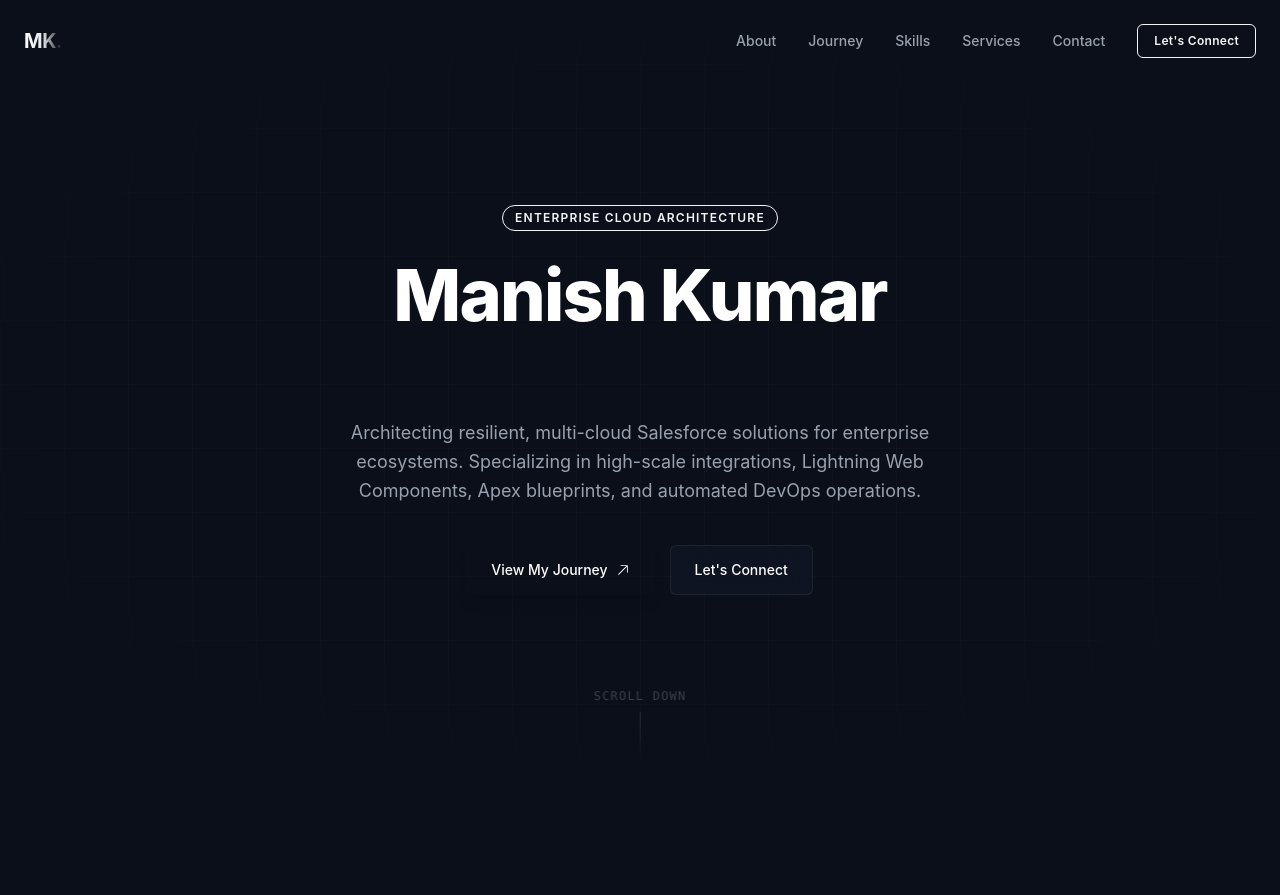
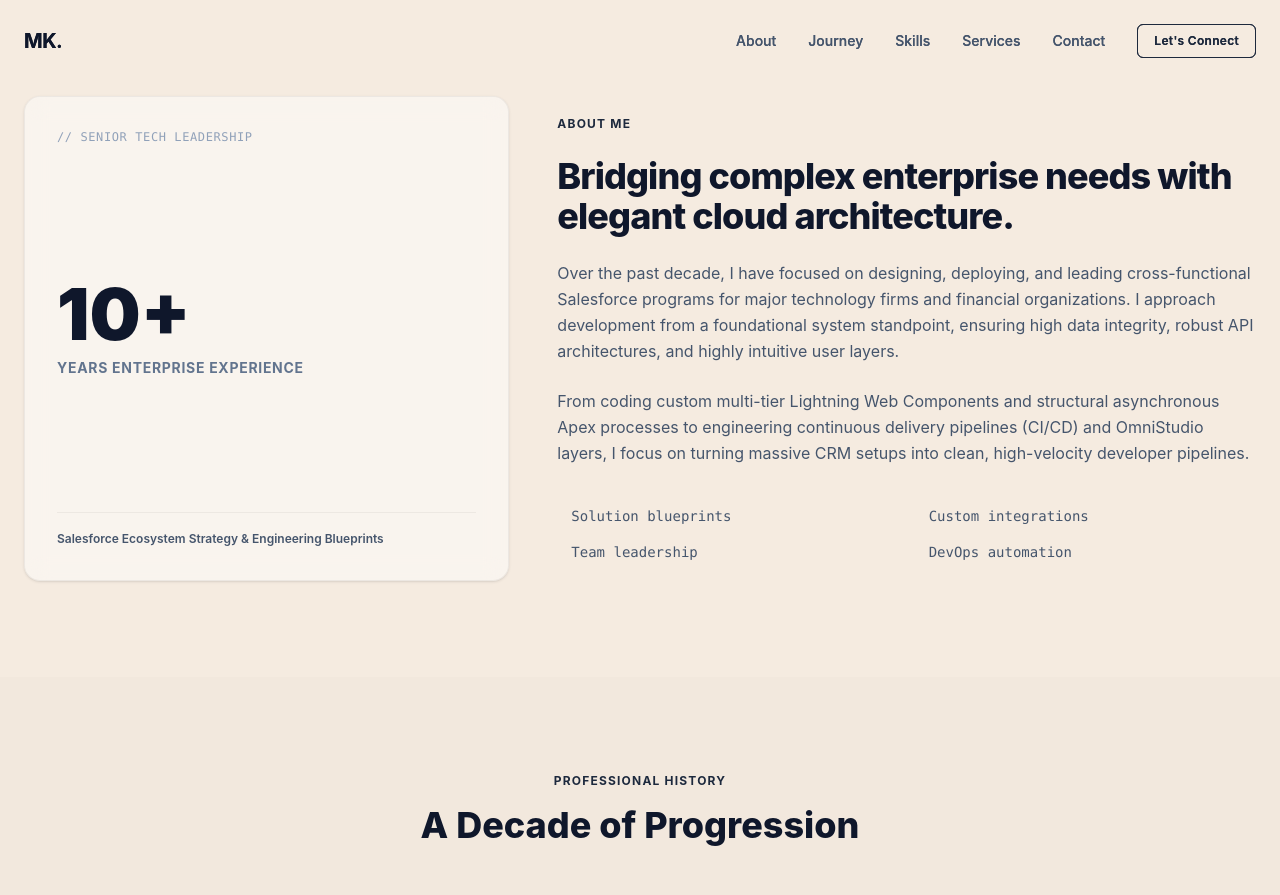
Before and after one commit to manishkumar9/manish-portfolio, a React (Vite) app: page / in a window 1280 px wide. Shown: the top 895 px of the page. Built offline with nearby package versions, Linux system fonts and the light colour scheme.

Commit message:
fix: resolve module dependencies and cleanup unused skill tokens

```diff
--- a/src/App.tsx
+++ b/src/App.tsx
@@ -9,11 +9,11 @@
 
 export default function App(): ReactNode {
   return (
-    <div className="min-h-screen bg-sfDark text-gray-100 font-sans selection:bg-sfElectric/30 overflow-x-hidden">
-      {/* Background Subtle Mesh Gradient */}
+    <div className="min-h-screen bg-[#f5ebe0] text-slate-800 font-sans selection:bg-sfElectric/20 overflow-x-hidden">
+      {/* Background Ambient Warm/Cool Accents */}
       <div className="fixed inset-0 pointer-events-none z-0 overflow-hidden">
-        <div className="absolute top-[-10%] left-[-10%] w-[50%] h-[50%] rounded-full bg-sfElectric/5 blur-[120px]" />
-        <div className="absolute bottom-[-10%] right-[-10%] w-[50%] h-[50%] rounded-full bg-sfCyan/5 blur-[120px]" />
+        <div className="absolute top-[-10%] left-[-10%] w-[50%] h-[50%] rounded-full bg-sfElectric/8 blur-[130px]" />
+        <div className="absolute bottom-[-10%] right-[-10%] w-[50%] h-[50%] rounded-full bg-sfCyan/4 blur-[130px]" />
       </div>
 
       <div className="relative z-10">
@@ -25,7 +25,7 @@
         <section id="services"><Services /></section>
         <section id="contact"><ContactMe /></section>
 
-        <footer className="py-8 text-center text-xs text-gray-500 border-t border-white/5 bg-sfDark/80 backdrop-blur-md">
+        <footer className="py-8 text-center text-xs text-slate-500 border-t border-black/5 bg-[#f5ebe0]/80 backdrop-blur-md">
           © {new Date().getFullYear()} Manish Kumar. Built with React + TypeScript + Tailwind. Hosted via Cloudflare Pages.
         </footer>
       </div>
--- a/src/components/AboutMe.tsx
+++ b/src/components/AboutMe.tsx
@@ -14,19 +14,17 @@
           transition={{ duration: 0.6 }}
           className="lg:col-span-5 relative"
         >
-          <div className="w-full aspect-square rounded-2xl bg-gradient-to-br from-gray-800 to-gray-900 border border-white/5 flex flex-col justify-between p-8 glass-panel overflow-hidden relative group">
-            {/* Ambient Background Glow inside Placeholder */}
-            <div className="absolute top-0 right-0 w-32 h-32 bg-sfElectric/10 rounded-full blur-2xl group-hover:bg-sfElectric/20 transition-all duration-500" />
+          <div className="w-full aspect-square rounded-2xl bg-white/40 border border-black/[0.04] flex flex-col justify-between p-8 glass-panel overflow-hidden relative group shadow-sm">
+            <div className="absolute top-0 right-0 w-32 h-32 bg-sfElectric/5 rounded-full blur-2xl group-hover:bg-sfElectric/10 transition-all duration-500" />
 
-            <div className="text-xs font-mono text-gray-500 uppercase tracking-wider">// Senior Tech Leadership</div>
+            <div className="text-xs font-mono text-slate-400 uppercase tracking-wider">// Senior Tech Leadership</div>
 
             <div>
-              <div className="text-7xl font-black text-transparent bg-clip-text bg-gradient-to-r from-white via-gray-300 to-sfElectric">10+</div>
-              <div className="text-sm font-semibold text-gray-400 tracking-wider uppercase mt-2">Years Enterprise Experience</div>
+              <div className="text-7xl font-black text-slate-900">10+</div>
+              <div className="text-sm font-bold text-slate-500 tracking-wider uppercase mt-2">Years Enterprise Experience</div>
             </div>
 
-            <div className="text-xs text-gray-400 font-medium leading-relaxed border-t border-white/5 pt-4">
-              {/* TODO: Replace profile placeholder path or metadata */}
+            <div className="text-xs text-slate-600 font-semibold leading-relaxed border-t border-black/[0.05] pt-4">
               Salesforce Ecosystem Strategy & Engineering Blueprints
             </div>
           </div>
@@ -41,28 +39,27 @@
           className="lg:col-span-7 space-y-6"
         >
           <h2 className="text-xs font-bold uppercase tracking-widest text-sfElectric">About Me</h2>
-          <h3 className="text-3xl sm:text-4xl font-extrabold text-white tracking-tight">
+          <h3 className="text-3xl sm:text-4xl font-extrabold text-slate-900 tracking-tight">
             Bridging complex enterprise needs with elegant cloud architecture.
           </h3>
-          <p className="text-gray-400 text-base leading-relaxed">
-            {/* TODO: Replace placeholder details with full career overview */}
+          <p className="text-slate-600 text-base leading-relaxed">
             Over the past decade, I have focused on designing, deploying, and leading cross-functional Salesforce programs for major technology firms and financial organizations. I approach development from a foundational system standpoint, ensuring high data integrity, robust API architectures, and highly intuitive user layers.
           </p>
-          <p className="text-gray-400 text-base leading-relaxed">
+          <p className="text-slate-600 text-base leading-relaxed">
             From coding custom multi-tier Lightning Web Components and structural asynchronous Apex processes to engineering continuous delivery pipelines (CI/CD) and OmniStudio layers, I focus on turning massive CRM setups into clean, high-velocity developer pipelines.
           </p>
 
-          <div className="grid grid-cols-2 gap-4 pt-4 text-sm font-mono text-gray-400">
-            <div className="flex items-center gap-2">
+          <div className="grid grid-cols-2 gap-4 pt-4 text-sm font-mono text-slate-600">
+            <div className="flex items-center gap-2 font-medium">
               <span className="w-1.5 h-1.5 rounded-full bg-sfElectric" /> Solution blueprints
             </div>
-            <div className="flex items-center gap-2">
+            <div className="flex items-center gap-2 font-medium">
               <span className="w-1.5 h-1.5 rounded-full bg-sfElectric" /> Custom integrations
             </div>
-            <div className="flex items-center gap-2">
+            <div className="flex items-center gap-2 font-medium">
               <span className="w-1.5 h-1.5 rounded-full bg-sfElectric" /> Team leadership
             </div>
-            <div className="flex items-center gap-2">
+            <div className="flex items-center gap-2 font-medium">
               <span className="w-1.5 h-1.5 rounded-full bg-sfElectric" /> DevOps automation
             </div>
           </div>
--- a/src/components/HeroSection.tsx
+++ b/src/components/HeroSection.tsx
@@ -1,72 +1,64 @@
-import { type ReactNode } from 'react';
-import { motion } from 'framer-motion';
-import { HiArrowUpRight } from 'react-icons/hi2';
+import { useState, useEffect, type ReactNode } from 'react';
+import { HiMenuAlt3, HiX } from 'react-icons/hi';
 
-export default function HeroSection(): ReactNode {
+export default function Navbar(): ReactNode {
+  const [isOpen, setIsOpen] = useState(false);
+  const [scrolled, setScrolled] = useState(false);
+
+  useEffect(() => {
+    const handleScroll = () => {
+      setScrolled(window.scrollY > 20);
+    };
+    window.addEventListener('scroll', handleScroll);
+    return () => window.removeEventListener('scroll', handleScroll);
+  }, []);
+
+  const navLinks = [
+    { name: 'About', href: '#about' },
+    { name: 'Journey', href: '#journey' },
+    { name: 'Skills', href: '#skills' },
+    { name: 'Services', href: '#services' },
+    { name: 'Contact', href: '#contact' },
+  ];
+
   return (
-    <div className="h-screen w-full flex items-center justify-center relative px-6 text-center overflow-hidden">
-      {/* Animated Subtle Digital Grid Background */}
-      <div className="absolute inset-0 bg-[linear-gradient(to_right,rgba(255,255,255,0.02)_1px,transparent_1px),linear-gradient(to_bottom,rgba(255,255,255,0.02)_1px,transparent_1px)] bg-[size:4rem_4rem] [mask-image:radial-gradient(ellipse_60%_50%_at_50%_50%,#000_70%,transparent_100%)]" />
+    <nav className={`fixed top-0 left-0 w-full z-50 transition-all duration-300 ${scrolled ? 'glass-panel py-4 shadow-sm shadow-black/[0.02]' : 'bg-transparent py-6'}`}>
+      <div className="max-w-7xl mx-auto px-6 flex justify-between items-center">
+        <a href="#hero" className="text-xl font-bold tracking-tight text-slate-900">
+          MK<span className="text-sfElectric">.</span>
+        </a>
 
-      <div className="max-w-4xl relative z-10 flex flex-col items-center">
-        <motion.div
-          initial={{ opacity: 0, y: 15 }}
-          animate={{ opacity: 1, y: 0 }}
-          transition={{ duration: 0.6 }}
-          className="px-3 py-1 mb-6 border border-sfElectric/30 bg-sfElectric/10 text-sfElectric rounded-full text-xs font-semibold uppercase tracking-widest"
-        >
-          {/* TODO: Replace with real brand context if desired */}
-          Enterprise Cloud Architecture
-        </motion.div>
-
-        <motion.h1
-          initial={{ opacity: 0, y: 20 }}
-          animate={{ opacity: 1, y: 0 }}
-          transition={{ duration: 0.8, delay: 0.1 }}
-          className="text-4xl sm:text-6xl md:text-7xl font-extrabold tracking-tight text-white mb-6 leading-[1.1]"
-        >
-          {/* TODO: Replace with real user branding details */}
-          Manish Kumar
-        </motion.h1>
-
-        <motion.h2
-          initial={{ opacity: 0, y: 20 }}
-          animate={{ opacity: 1, y: 0 }}
-          transition={{ duration: 0.8, delay: 0.2 }}
-          className="text-xl sm:text-3xl font-medium mb-6 text-transparent bg-clip-text bg-gradient-to-r from-sfElectric to-sfCyan"
-        >
-          Salesforce Architect & Lead Developer
-        </motion.h2>
-
-        <motion.p
-          initial={{ opacity: 0, y: 20 }}
-          animate={{ opacity: 1, y: 0 }}
-          transition={{ duration: 0.8, delay: 0.3 }}
-          className="text-base sm:text-lg text-gray-400 max-w-2xl mb-10 leading-relaxed"
-        >
-          {/* TODO: Replace with real custom tagline */}
-          Architecting resilient, multi-cloud Salesforce solutions for enterprise ecosystems. Specializing in high-scale integrations, Lightning Web Components, Apex blueprints, and automated DevOps operations.
-        </motion.p>
-
-        <motion.div
-          initial={{ opacity: 0, y: 20 }}
-          animate={{ opacity: 1, y: 0 }}
-          transition={{ duration: 0.8, delay: 0.4 }}
-          className="flex flex-col sm:flex-row gap-4"
-        >
-          <a href="#journey" className="px-6 py-3.5 bg-gradient-to-r from-sfElectric to-sfElectric/80 hover:from-sfElectric hover:to-sfCyan text-white font-medium text-sm rounded-md shadow-lg shadow-sfElectric/20 flex items-center gap-2 group transition-all duration-300">
-            View My Journey <HiArrowUpRight className="group-hover:translate-x-0.5 group-hover:-translate-y-0.5 transition-transform" />
-          </a>
-          <a href="#contact" className="px-6 py-3.5 border border-white/10 hover:border-white/20 glass-panel text-white font-medium text-sm rounded-md transition-all duration-300">
+        {/* Desktop Nav */}
+        <div className="hidden md:flex space-x-8 items-center">
+          {navLinks.map((link) => (
+            <a key={link.name} href={link.href} className="text-sm font-medium text-slate-600 hover:text-slate-900 transition-colors duration-200">
+              {link.name}
+            </a>
+          ))}
+          <a href="#contact" className="px-4 py-2 text-xs font-semibold tracking-wide border border-sfElectric text-sfElectric hover:bg-sfElectric hover:text-white transition-all duration-300 rounded-md">
             Let's Connect
           </a>
-        </motion.div>
+        </div>
+
+        {/* Mobile Toggle */}
+        <button onClick={() => setIsOpen(!isOpen)} className="md:hidden text-slate-800 hover:text-slate-900 text-2xl">
+          {isOpen ? <HiX /> : <HiMenuAlt3 />}
+        </button>
       </div>
 
-      <div className="absolute bottom-10 left-1/2 transform -translate-x-1/2 flex flex-col items-center gap-2 opacity-50">
-        <span className="text-xs uppercase tracking-widest font-mono text-gray-500">Scroll Down</span>
-        <div className="w-[1px] h-12 bg-gradient-to-b from-gray-500 to-transparent animate-pulse" />
-      </div>
-    </div>
+      {/* Mobile Drawer */}
+      {isOpen && (
+        <div className="md:hidden fixed top-[72px] left-0 w-full bg-[#f5ebe0]/98 backdrop-blur-xl border-b border-black/5 flex flex-col p-6 space-y-4 shadow-lg">
+          {navLinks.map((link) => (
+            <a key={link.name} href={link.href} onClick={() => setIsOpen(false)} className="text-base text-slate-700 hover:text-slate-900 py-2 font-medium">
+              {link.name}
+            </a>
+          ))}
+          <a href="#contact" onClick={() => setIsOpen(false)} className="w-full text-center py-3 border border-sfElectric text-sfElectric rounded-md text-sm font-medium">
+            Let's Connect
+          </a>
+        </div>
+      )}
+    </nav>
   );
 }
--- a/src/components/Navbar.tsx
+++ b/src/components/Navbar.tsx
@@ -22,16 +22,16 @@
   ];
 
   return (
-    <nav className={`fixed top-0 left-0 w-full z-50 transition-all duration-300 ${scrolled ? 'glass-panel py-4' : 'bg-transparent py-6'}`}>
+    <nav className={`fixed top-0 left-0 w-full z-50 transition-all duration-300 ${scrolled ? 'glass-panel py-4 shadow-sm shadow-black/[0.02]' : 'bg-transparent py-6'}`}>
       <div className="max-w-7xl mx-auto px-6 flex justify-between items-center">
-        <a href="#hero" className="text-xl font-bold tracking-tight text-transparent bg-clip-text bg-gradient-to-r from-white via-gray-200 to-sfElectric">
+        <a href="#hero" className="text-xl font-bold tracking-tight text-slate-900">
           MK<span className="text-sfElectric">.</span>
         </a>
 
         {/* Desktop Nav */}
         <div className="hidden md:flex space-x-8 items-center">
           {navLinks.map((link) => (
-            <a key={link.name} href={link.href} className="text-sm font-medium text-gray-400 hover:text-white transition-colors duration-200">
+            <a key={link.name} href={link.href} className="text-sm font-medium text-slate-600 hover:text-slate-900 transition-colors duration-200">
               {link.name}
             </a>
           ))}
@@ -41,20 +41,20 @@
         </div>
 
         {/* Mobile Toggle */}
-        <button onClick={() => setIsOpen(!isOpen)} className="md:hidden text-gray-300 hover:text-white text-2xl">
+        <button onClick={() => setIsOpen(!isOpen)} className="md:hidden text-slate-800 hover:text-slate-900 text-2xl">
           {isOpen ? <HiX /> : <HiMenuAlt3 />}
         </button>
       </div>
 
       {/* Mobile Drawer */}
       {isOpen && (
-        <div className="md:hidden fixed top-[72px] left-0 w-full bg-sfDark/95 backdrop-blur-xl border-b border-white/5 flex flex-col p-6 space-y-4">
+        <div className="md:hidden fixed top-[72px] left-0 w-full bg-[#f5ebe0]/98 backdrop-blur-xl border-b border-black/5 flex flex-col p-6 space-y-4 shadow-lg">
           {navLinks.map((link) => (
-            <a key={link.name} href={link.href} onClick={() => setIsOpen(false)} className="text-base text-gray-300 hover:text-white py-2">
+            <a key={link.name} href={link.href} onClick={() => setIsOpen(false)} className="text-base text-slate-700 hover:text-slate-900 py-2 font-medium">
               {link.name}
             </a>
           ))}
-          <a href="#contact" onClick={() => setIsOpen(false)} className="w-full text-center py-3 border border-sfElectric text-sfElectric rounded-md text-sm">
+          <a href="#contact" onClick={() => setIsOpen(false)} className="w-full text-center py-3 border border-sfElectric text-sfElectric rounded-md text-sm font-medium">
             Let's Connect
           </a>
         </div>
--- a/src/components/Timeline.tsx
+++ b/src/components/Timeline.tsx
@@ -9,7 +9,6 @@
 }
 
 export default function Timeline(): ReactNode {
-  // TODO: Update array block items with exact professional roles and milestone dates
   const careerData: Job[] = [
     {
       role: "Salesforce Architect & Lead Developer",
@@ -44,14 +43,14 @@
   ];
 
   return (
-    <div className="py-24 bg-gradient-to-b from-transparent to-black/20">
+    <div className="py-24 bg-black/[0.01]">
       <div className="max-w-4xl mx-auto px-6">
         <div className="text-center mb-16 space-y-4">
           <h2 className="text-xs font-bold uppercase tracking-widest text-sfElectric">Professional History</h2>
-          <h3 className="text-3xl sm:text-4xl font-extrabold text-white">A Decade of Progression</h3>
+          <h3 className="text-3xl sm:text-4xl font-extrabold text-slate-900">A Decade of Progression</h3>
         </div>
 
-        <div className="relative border-l border-white/10 ml-4 md:ml-32 space-y-12">
+        <div className="relative border-l border-black/10 ml-4 md:ml-32 space-y-12">
           {careerData.map((job, idx) => (
             <motion.div
               key={idx}
@@ -62,23 +61,23 @@
               className="relative pl-8 md:pl-12 group"
             >
               {/* Timeline Bullet Anchor */}
-              <div className="absolute left-[-5px] top-1.5 w-2.5 h-2.5 rounded-full bg-sfDark border border-sfElectric group-hover:bg-sfCyan group-hover:scale-125 transition-all duration-300" />
+              <div className="absolute left-[-5px] top-1.5 w-2.5 h-2.5 rounded-full bg-[#f5ebe0] border border-sfElectric group-hover:bg-blue-600 group-hover:scale-125 transition-all duration-300" />
 
               {/* Absolute Time Badge on Wide Viewports */}
-              <div className="hidden md:block absolute left-[-150px] top-1 text-right w-28 text-xs font-mono font-semibold text-gray-500">
+              <div className="hidden md:block absolute left-[-150px] top-1 text-right w-28 text-xs font-mono font-bold text-slate-400">
                 {job.period}
               </div>
 
               {/* Job Narrative Box */}
-              <div className="glass-panel p-6 sm:p-8 rounded-xl transition-all duration-300 hover:border-white/10 group-hover:bg-white/[0.02]">
+              <div className="glass-panel p-6 sm:p-8 rounded-xl transition-all duration-300 hover:border-black/10 hover:shadow-sm group-hover:bg-white/60">
                 <span className="inline-block md:hidden text-xs font-mono text-sfElectric font-semibold mb-2">{job.period}</span>
-                <h4 className="text-xl font-bold text-white tracking-tight">{job.role}</h4>
-                <h5 className="text-sm font-medium text-sfElectric mt-1 mb-4">{job.company}</h5>
+                <h4 className="text-xl font-bold text-slate-900 tracking-tight">{job.role}</h4>
+                <h5 className="text-sm font-semibold text-sfElectric mt-1 mb-4">{job.company}</h5>
 
-                <ul className="space-y-2.5 text-sm text-gray-400 list-none pl-0">
+                <ul className="space-y-2.5 text-sm text-slate-600 list-none pl-0">
                   {job.highlights.map((bullet, bIdx) => (
                     <li key={bIdx} className="flex items-start gap-2.5 leading-relaxed">
-                      <span className="text-sfElectric mt-1.5 text-xs">▪</span>
+                      <span className="text-sfElectric mt-1 text-xs">▪</span>
                       <span>{bullet}</span>
                     </li>
                   ))}
--- a/src/index.css
+++ b/src/index.css
@@ -2,29 +2,36 @@
 
 html {
   scroll-behavior: smooth;
-  background-color: #0B0F19;
-  color: #F3F4F6;
+  background-color: #f5ebe0; /* Premium Cream Canvas */
+  color: #1e293b;            /* Dark Slate Text for Crisp Readability */
 }
 
-/* Custom Glassmorphism Utility */
+/* Custom Light Glassmorphism Panel */
 .glass-panel {
-  background: rgba(17, 24, 39, 0.65);
+  background: rgba(255, 255, 255, 0.45);
   backdrop-filter: blur(12px);
   -webkit-backdrop-filter: blur(12px);
-  border: 1px solid rgba(255, 255, 255, 0.07);
+  border: 1px solid rgba(0, 0, 0, 0.05);
 }
 
-/* Custom Scrollbar */
+/* Custom Scrollbar Adjusted for Light Theme */
 ::-webkit-scrollbar {
   width: 8px;
 }
 ::-webkit-scrollbar-track {
-  background: #0B0F19;
+  background: #f5ebe0;
 }
 ::-webkit-scrollbar-thumb {
-  background: #1F2937;
+  background: #cbd5e1;
   border-radius: 4px;
 }
 ::-webkit-scrollbar-thumb:hover {
   background: #00A1E0;
 }
+
+/* Custom Utility for Background Grid Masking in Light Mode */
+.light-grid-mask {
+  background-image:
+    linear-gradient(to right, rgba(0, 161, 224, 0.04) 1px, transparent 1px),
+    linear-gradient(to bottom, rgba(0, 161, 224, 0.04) 1px, transparent 1px);
+}
```
Also changed, not shown: src/components/ContactMe.tsx (+17 -19 lines), src/components/Services.tsx (+9 -9 lines), src/components/Skills.tsx (+8 -9 lines), tailwind.config.js (+6 -5 lines).
